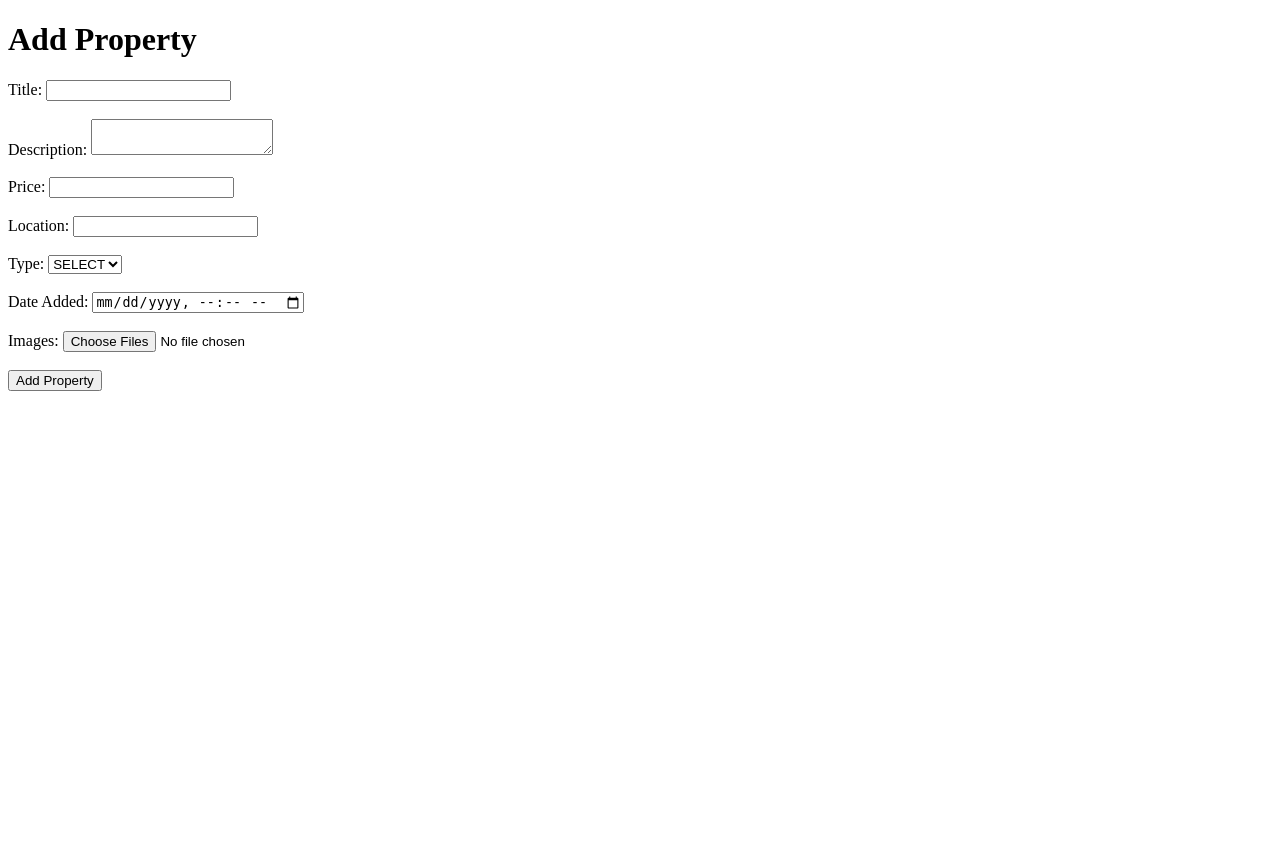
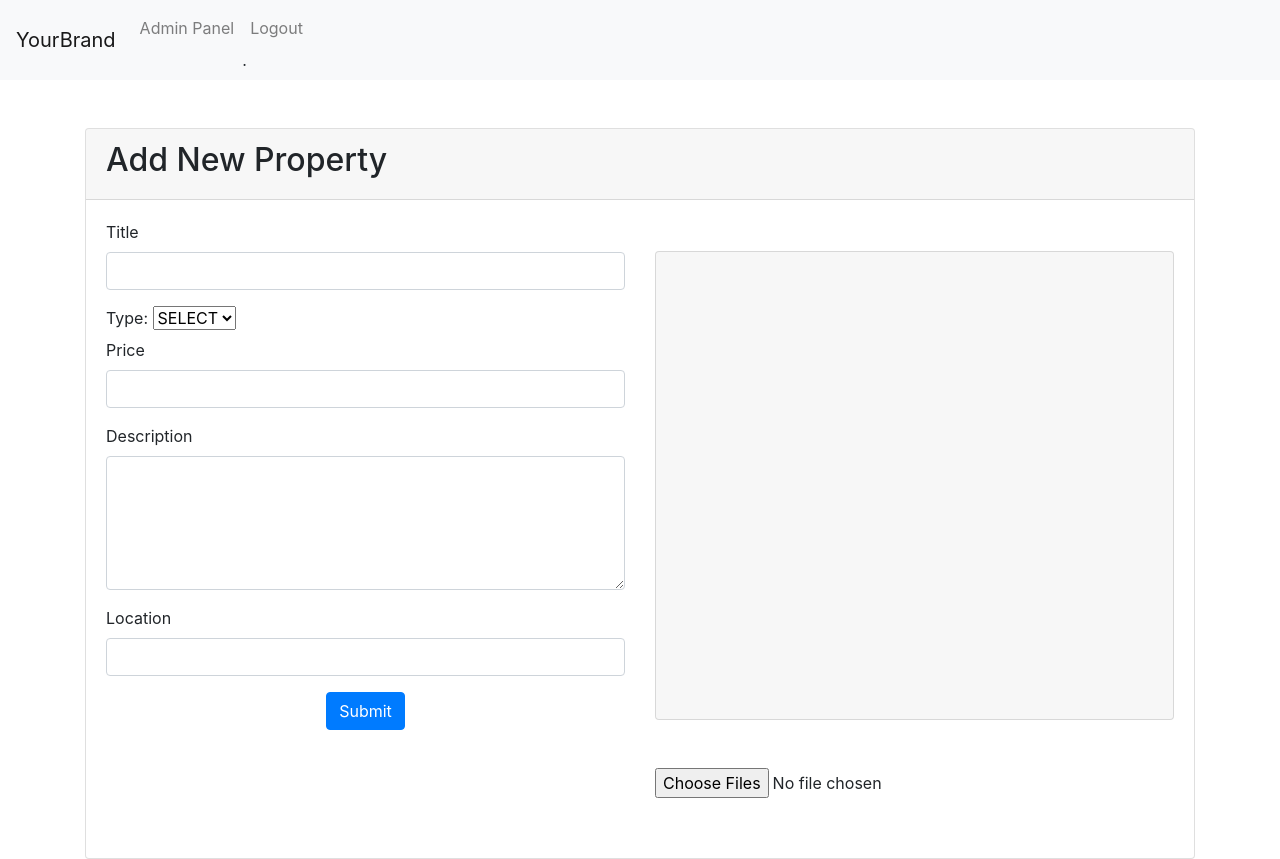
Before and after one commit to Beanuts1st/flask, a Flask app: page /add_property in a window 1280 px wide. Before the commit the page ends 391 px from the top, so only its background shows below. Run offline with Flask 3, Linux system fonts and the light colour scheme; some libraries are stand-ins or nearby versions.

Commit message:
tampilan add property

```diff
--- a/app.py
+++ b/app.py
@@ -183,7 +183,7 @@
         price = request.form['price']
         location = request.form['location']
         type = request.form['type']
-        date_added = datetime.strptime(request.form['date_added'], '%Y-%m-%dT%H:%M')
+        date_added = datetime.utcnow()
 
         new_property = Property(
             title=title,
@@ -219,7 +219,7 @@
                 db.session.add(new_image)
                 db.session.commit()
 
-        return redirect(url_for('home'))
+        return redirect(url_for('dashboard'))
     return render_template('/cms/add_property.html')
 
 @app.route('/edit_property/<int:property_id>', methods=['GET', 'POST'])
--- a/templates/cms/add_property.html
+++ b/templates/cms/add_property.html
@@ -1,41 +1,90 @@
-<!-- add_property.html -->
-<!DOCTYPE html>
-<html lang="en">
-<head>
-    <meta charset="UTF-8">
-    <meta name="viewport" content="width=device-width, initial-scale=1.0">
-    <title>Add Property</title>
-</head>
-<body>
-    <h1>Add Property</h1>
-    <form action="{{ url_for('add_property') }}" method="POST" enctype="multipart/form-data">
-        <label for="title">Title:</label>
-        <input type="text" name="title" required><br><br>
+{% extends "/cms/admin.html" %}
 
-        <label for="description">Description:</label>
-        <textarea name="description" required></textarea><br><br>
-
-        <label for="price">Price:</label>
-        <input type="number" name="price" required><br><br>
-
-        <label for="location">Location:</label>
-        <input type="text" name="location" required><br><br>
-
+{% block content %}
+<div class="container mt-5">
+  <div class="card">
+    <div class="card-header">
+      <h2>
+        Add New Property
+      </h2>
+    </div>
+    <div class="card-body">
+      <div class="d-flex">
+        <div class="flex-grow-1">
+          <form method="POST" enctype="multipart/form-data" onsubmit="return validateForm()">
+            <div class="row">
+              <div class="col-md-6">
+                <div class="form-group">
+                  <label for="title">Title</label>
+                  <input type="text" name="title" class="form-control" size="32" required>
+                </div>
+                <div>
                     <label for="type">Type:</label>
                     <select id="type" name="type" required>
                         <option value="">SELECT</option>
                         <option value="TANAH">TANAH</option>
                         <option value="RUMAH">RUMAH</option>
                         <option value="RUKO">RUKO</option>
-        </select><br><br>
+                    </select>
+                </div>
+                <div class="form-group">
+                  <label for="price">Price</label>
+                  <input type="number" name="price" class="form-control" id="price" required>
+                </div>
+                <div class="form-group">
+                  <label for="description">Description</label>
+                  <textarea name="description" class="form-control" rows="5" required></textarea>
+                </div>
+                <div class="form-group">
+                  <label for="location">Location</label>
+                  <input type="text" name="location" class="form-control" size="32" required>
+                </div>
+                <div class="form-group text-center">
+                  <button type="submit" class="btn btn-primary">Submit</button>
+                </div>
+              </div>
+              <div class="col-md-6">
+                <div class="image-preview-container card"
+                  style="position: relative; width: 100%; padding-top: 90%; height: 0; margin-top: 31px; background-color: rgba(0, 0, 0, .03);">
+                  <img id="preview" src="#" alt="Image Preview"
+                    style="position: absolute; top: 0; left: 0; width: 100%; height: 100%; object-fit: cover; display: none;">
+                </div>
+                <div class="form-group mt-5">
+                  <input type="file" name="images" class="form-control-file" id="imageInput" multiple><br />
+                </div>
+              </div>
+            </div>
+          </form>
+        </div>
+      </div>
+    </div>
+  </div>
+</div>
 
-        <label for="date_added">Date Added:</label>
-        <input type="datetime-local" name="date_added" required><br><br>
-
-        <label for="images">Images:</label>
-        <input type="file" name="images" multiple required><br><br>
-
-        <input type="submit" value="Add Property">
-    </form>
-</body>
-</html>
+<script>
+  function validateForm() {
+    var price = document.getElementById("price").value;
+    if (isNaN(price) || price <= 0) {
+      alert("Price must be a positive number");
+      return false;
+    }
+    return true;
+  }
+  document.querySelector('input[type="file"]').addEventListener('change', function (e) {
+    var file = this.files[0];
+    if (file) {
+      var reader = new FileReader();
+      reader.onload = function (e) {
+        var preview = document.getElementById('preview');
+        preview.src = e.target.result;
+        preview.style.display = 'block';
+      }
+      reader.readAsDataURL(file);
+    } else {
+      var preview = document.getElementById('preview');
+      preview.src = '#';
+      preview.style.display = 'none';
+    }
+  });
+</script>
+{% endblock %}
```
Also changed, not shown: templates/cms/dashboard.html (+24 -9 lines). Lines whose indentation alone changed are shown as unchanged.
